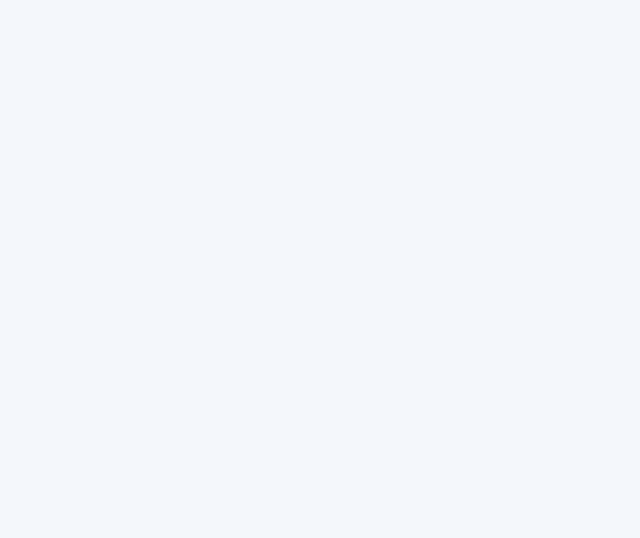
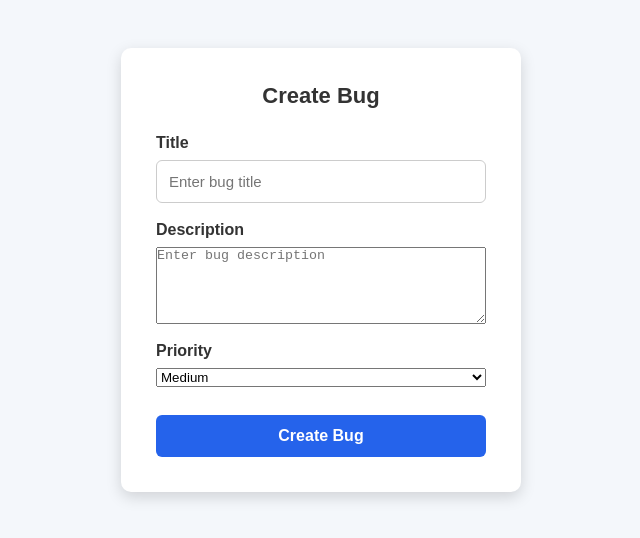
Before and after one commit to dixitaratanpara/bug-tracker, a React app in the folder frontend/: page /create-bug in a window 1280 px wide. Before the commit this address had no page. Shown: the part 130-668 px from the top of the page, without its empty margins (319-959 px from the left). Built offline with nearby package versions, Linux system fonts and the light colour scheme; the HTML template or start-up script is replaced by a standard one.

Commit message:
Complete bug CRUD frontend

```diff
--- a/frontend/src/App.jsx
+++ b/frontend/src/App.jsx
@@ -1,4 +1,5 @@
 import AppRoutes from "./routes/AppRoutes";
+
 
 function App() {
   return <AppRoutes />;
--- /dev/null
+++ b/frontend/src/pages/CreateBug.jsx
@@ -0,0 +1,97 @@
+import { useState } from "react";
+import { useNavigate } from "react-router-dom";
+import api from "../services/api";
+import "../style/auth.css";
+
+function CreateBug() {
+  const navigate = useNavigate();
+
+  const [formData, setFormData] = useState({
+    title: "",
+    description: "",
+    priority: "Medium",
+  });
+
+  const handleChange = (e) => {
+    setFormData({
+      ...formData,
+      [e.target.name]: e.target.value,
+    });
+  };
+
+  const handleSubmit = async (e) => {
+    e.preventDefault();
+
+    try {
+      await api.post("/bugs", formData);
+
+      alert("Bug Created Successfully");
+
+      navigate("/dashboard");
+    } catch (error) {
+      console.log(error.response?.data);
+
+      alert(error.response?.data?.message || "Something went wrong");
+    }
+  };
+
+  return (
+    <div className="auth-container">
+      <div className="auth-card">
+
+        <h2>Create Bug</h2>
+
+        <form onSubmit={handleSubmit}>
+
+          <div className="form-group">
+            <label>Title</label>
+
+            <input
+              type="text"
+              name="title"
+              value={formData.title}
+              onChange={handleChange}
+              placeholder="Enter bug title"
+              required
+            />
+          </div>
+
+          <div className="form-group">
+            <label>Description</label>
+
+            <textarea
+              name="description"
+              value={formData.description}
+              onChange={handleChange}
+              placeholder="Enter bug description"
+              rows="5"
+              required
+            />
+          </div>
+
+          <div className="form-group">
+            <label>Priority</label>
+
+            <select
+              name="priority"
+              value={formData.priority}
+              onChange={handleChange}
+            >
+              <option value="Low">Low</option>
+              <option value="Medium">Medium</option>
+              <option value="High">High</option>
+            </select>
+          </div>
+
+          <button type="submit">
+            Create Bug
+          </button>
+
+        </form>
+
+      </div>
+    </div>
+  );
+}
+
+export default CreateBug;
--- a/frontend/src/pages/Dashboard.jsx
+++ b/frontend/src/pages/Dashboard.jsx
@@ -1,12 +1,14 @@
 import { useEffect, useState } from "react";
 import { useNavigate } from "react-router-dom";
-
+import api from "../services/api";
 
 function Dashboard() {
 
-    const navigate=useNavigate();
+    const navigate = useNavigate();
 
     const [user, setUser] = useState(null);
+
+
 
     useEffect(() => {
         const storedUser = localStorage.getItem("user");
@@ -16,7 +18,7 @@ function Dashboard() {
         }
     }, []);
 
-    const handleLogout=()=>{
+    const handleLogout = () => {
         localStorage.removeItem("token");
         localStorage.removeItem("user");
 
@@ -25,14 +27,54 @@ function Dashboard() {
         navigate("/login");
     };
 
+    const [bugs, setBugs] = useState([]);
+
+    const fetchBugs = async () => {
+        try {
+            const response = await api.get("/bugs");
+
+            setBugs(response.data.bugs);
+        }
+        catch (error) {
+            console.log(error.response?.data);
+        }
+    };
+
+    useEffect(() => {
+        fetchBugs();
+    }, []);
+
+    const handleDelete = async(id)=>{
+
+        const confrimDelete= window.confirm(
+            "Are you sure you want to delete this bug?"
+        );
+
+        if(!confrimDelete) return;
+
+        try{
+            await api.delete(`/bugs/${id}`);
+
+            alert("Bug Deleted Successfully");
+
+            fetchBugs();
+        }
+        catch(error){
+            console.log(error.response?.data);
+
+            alert(error.response?.data?.message|| "Something wnt wrong");
+        }
+    }
+
     return (
+        <>
             <div
                 style={{
                     padding: "40px",
                     fontFamily: "Arial",
                 }}
             >
-            <h1>Bag Tracker Dashboard</h1>
+                <h1>Bug Tracker Dashboard</h1>
 
                 {user ? (
                     <>
@@ -44,16 +86,56 @@ function Dashboard() {
 
                         <button onClick={handleLogout}
                             style={{
-                        marginTop:"20px",
-                        padding:"10px 20px",
-                        cursor:"pointer",
-                    }}>LOGOUT</button>
+                                marginTop: "20px",
+                                padding: "10px 20px",
+                                cursor: "pointer",
+                            }}>LOGOUT</button>&nbsp; &nbsp;
+                        <button onClick={() => navigate("/create-bug")}
+                            style={{
+                                marginTop: "20px",
+                                padding: "10px 20px",
+                                cursor: "pointer",
+                            }}
 
+                        >+Create Bug</button>
                     </>
                 ) : (
 
                     <h2>NO USER FOUND</h2>)}
+
             </div>
+
+            <div>
+                <h2>My Bugs</h2>
+                {bugs.length === 0 ? (
+                    <p>No Bugs Found</p>
+                ) : (
+                    bugs.map((bug) => (
+                        <div key={bug._id}>
+                            <h3>{bug.title}</h3>
+                            <p>{bug.description}</p>
+                            <p>Priority:{bug.priority}</p>
+                            <p>Status:{bug.status}</p>
+                            <hr />
+                            <div style={{ marginTop: "10px" }}>
+                                <button
+                                    onClick={() => navigate(`/edit-bug/${bug._id}`)}
+                                >
+                                    Edit
+                                </button>
+
+                                <button
+                                    onClick={()=>handleDelete(bug._id)}
+                                    style={{ marginLeft: "10px" }}
+                                >
+                                    Delete
+                                </button>
+                            </div>
+                        </div>
+                    ))
+                )}
+            </div>
+        </>
     );
 }
 
--- /dev/null
+++ b/frontend/src/pages/EditBug.jsx
@@ -0,0 +1,138 @@
+import { useEffect, useState } from "react";
+import { useParams , useNavigate} from "react-router-dom";
+import api from "../services/api";
+
+function EditBug() {
+    const navigate = useNavigate();
+
+    const { id } = useParams();
+
+    const [bug, setBug] = useState(null);
+
+    const [formData, setFormData] = useState({
+        title: "",
+        description: "",
+        priority: "",
+        status: "",
+    });
+
+    const fetchBug = async () => {
+        try {
+            const response = await api.get(`/bugs/${id}`);
+
+            setBug(response.data.bug);
+
+            setFormData({
+                title: response.data.bug.title,
+                description: response.data.bug.description,
+                priority: response.data.bug.priority,
+                status: response.data.bug.status,
+            });
+        }
+        catch (error) {
+            console.log(error.response?.data);
+        }
+    };
+
+    useEffect(() => {
+        fetchBug();
+    }, []);
+
+    const handleChange = (e) => {
+        setFormData({
+            ...formData,
+            [e.target.name]: e.target.value,
+        });
+    };
+
+     const handleSubmit = async (e) => {
+            e.preventDefault();
+
+            try {
+                await api.put(`/bugs/${id}`, formData);
+
+                alert("Bug Updated Successfully");
+
+                navigate("/dashboard");
+            }
+            catch (error) {
+                console.log(error.response?.data);
+
+                alert(error.response?.data?.message || "Something went wrong");
+            }
+        };
+        if (!bug) {
+            return <h2>Loading...</h2>;
+        }
+
+
+
+    return (
+        <div className="auth-container">
+            <div className="auth-card">
+
+                <h2>Edit Bug</h2>
+
+                <form onSubmit={handleSubmit}>
+
+                    <div className="form-group">
+                        <label>Title</label>
+
+                        <input
+                            type="text"
+                            name="title"
+                            value={formData.title}
+                            onChange={handleChange}
+                        />
+                    </div>
+
+                    <div className="form-group">
+                        <label>Description</label>
+
+                        <textarea
+                            name="description"
+                            value={formData.description}
+                            onChange={handleChange}
+                            rows="5"
+                        />
+                    </div>
+
+                    <div className="form-group">
+                        <label>Priority</label>
+
+                        <select
+                            name="priority"
+                            value={formData.priority}
+                            onChange={handleChange}
+                        >
+                            <option value="Low">Low</option>
+                            <option value="Medium">Medium</option>
+                            <option value="High">High</option>
+                        </select>
+                    </div>
+
+                    <div className="form-group">
+                        <label>Status</label>
+
+                        <select
+                            name="status"
+                            value={formData.status}
+                            onChange={handleChange}
+                        >
+                            <option value="Open">Open</option>
+                            <option value="In Progress">In Progress</option>
+                            <option value="Resolved">Resolved</option>
+                        </select>
+                    </div>
+
+                    <button type="submit">
+                        Update Bug
+                    </button>
+
+                </form>
+
+            </div>
+        </div>
+    );
+}
+export default EditBug;
--- a/frontend/src/routes/AppRoutes.jsx
+++ b/frontend/src/routes/AppRoutes.jsx
@@ -5,6 +5,8 @@ import Register from "../pages/Register";
 import Dashboard from "../pages/Dashboard";
 
 import ProtectedRoute from "../components/ProtectedRoute";
+import CreateBug from "../pages/CreateBug";
+import EditBug from "../pages/EditBug";
 
 function AppRoutes() {
   return (
@@ -23,6 +25,10 @@ function AppRoutes() {
               <Dashboard />
             </ProtectedRoute>}
         />
+
+         <Route path="/create-bug" element={<CreateBug />} />
+
+         <Route path="/edit-bug/:id" element={<EditBug/>}/>
       </Routes>
     </BrowserRouter>
   );
--- a/frontend/src/services/api.js
+++ b/frontend/src/services/api.js
@@ -4,4 +4,17 @@ const api=axios.create({
     baseURL:"http://localhost:5000/api",
 });
 
+api.interceptors.request.use((config)=>{
+    const token = localStorage.getItem("token");
+
+    if(token){
+        config.headers.Authorization=`Bearer ${token}`;
+    }
+    return config;
+},
+(error)=>{
+    return Promise.reject(error);
+}
+);
+
 export default api;
```
Lines whose indentation alone changed are shown as unchanged.
